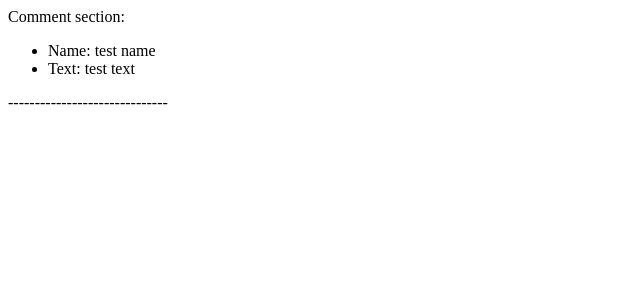
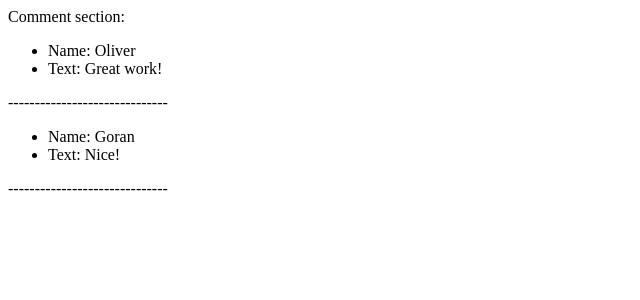
Before and after one commit to GoranAviani/react_communicating_with_props, a React (Create React App) app: page / in a window 1280 px wide. Shown: the top 300 px of the page, without its empty margins (0-640 px from the left). Built offline with nearby package versions, Linux system fonts and the light colour scheme.

Commit message:
communicating with props

```diff
--- a/src/App.js
+++ b/src/App.js
@@ -3,10 +3,23 @@ import Comment from "./components/Comment";
 
 const App = () => {
 
+    const comments = [
+        {
+            name: "Oliver",
+            comment: "Great work!",
+        },
+        {
+            name: "Goran",
+            comment: "Nice!"
+        }
+    ]
+
     return (
         <>
             Comment section:
-            <Comment name={"test name"} text={"test text"}/>
+            {
+                comments.map(comment => <Comment name={comment.name} text={comment.comment}/>)
+            }
         </>)
 }
 
```
